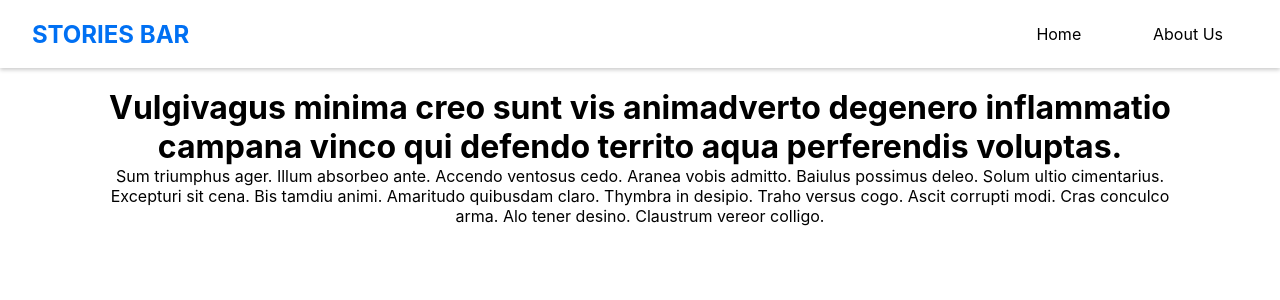
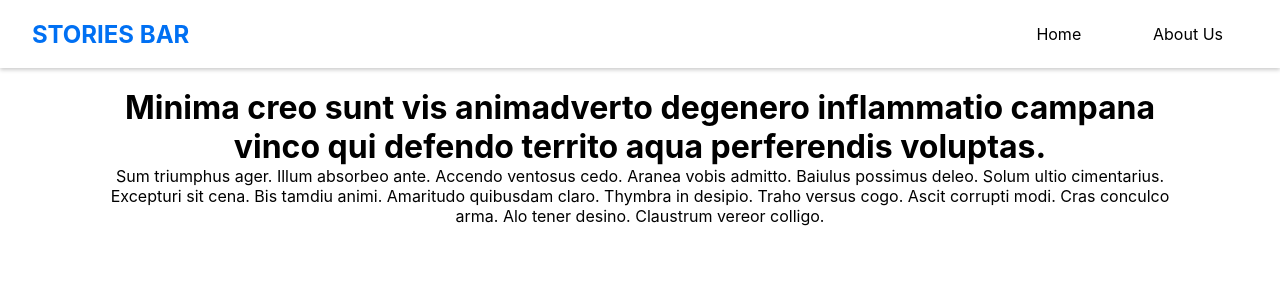
Before and after one commit to Fiindah/blog-app-using-nextjs, a Next.js app: page /blogs/first-post in a window 1280 px wide. Shown: the top 300 px of the page. Built offline with nearby package versions, Linux system fonts and the light colour scheme.

Commit message:
Update first-post.js

```diff
--- a/pages/blogs/first-post.js
+++ b/pages/blogs/first-post.js
@@ -7,7 +7,7 @@ export default function FirstPost() {
   <>
   <Header />
     <Layout>
-      <h1>Vulgivagus minima creo sunt vis animadverto degenero inflammatio campana vinco qui defendo territo aqua perferendis voluptas.</h1>
+      <h1>Minima creo sunt vis animadverto degenero inflammatio campana vinco qui defendo territo aqua perferendis voluptas.</h1>
       <p>
       Sum triumphus ager. Illum absorbeo ante. Accendo ventosus cedo. Aranea vobis admitto. Baiulus possimus deleo. Solum ultio cimentarius. Excepturi sit cena. Bis tamdiu animi. Amaritudo quibusdam claro. Thymbra in desipio. Traho versus cogo. Ascit corrupti modi. Cras conculco arma. Alo tener desino. Claustrum vereor colligo.
       </p>
```
